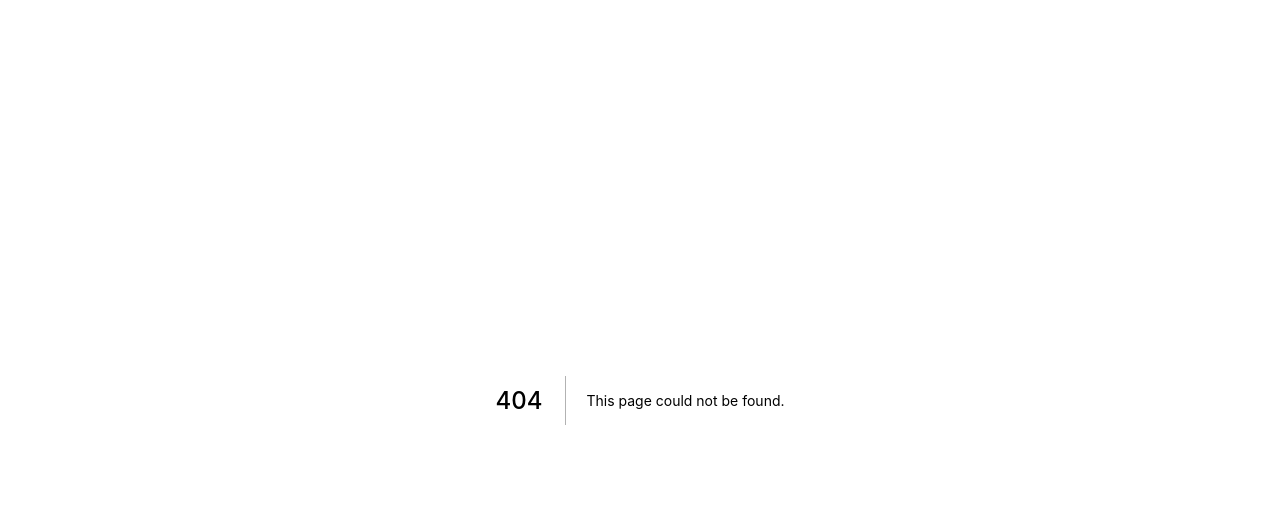
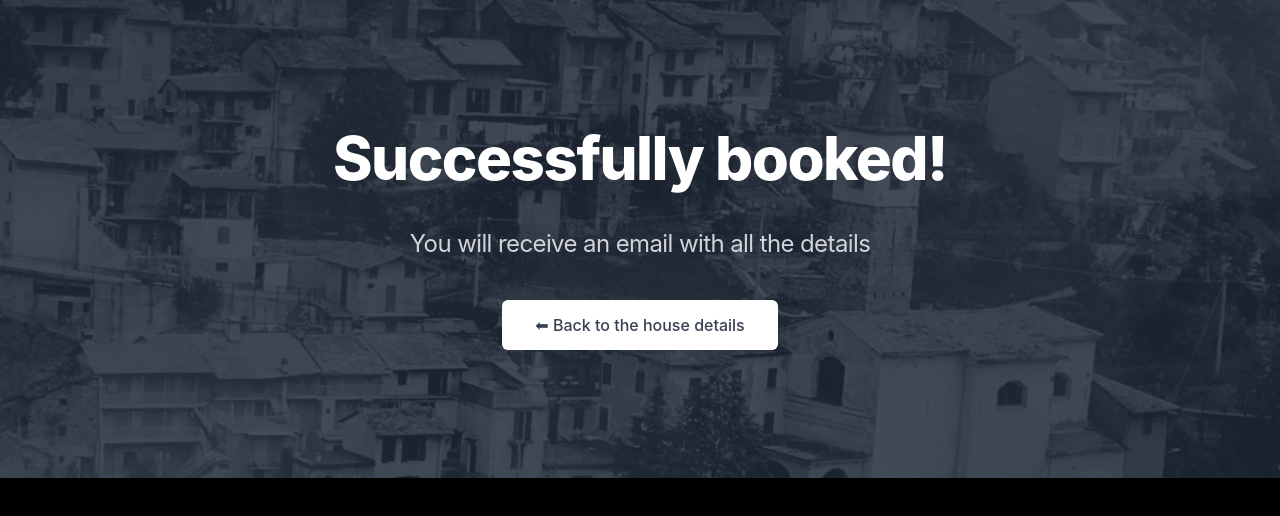
Before and after one commit to Jascha-Biederstedt/rental-apartment, a Next.js app: page /success in a window 1280 px wide. Before the commit this address had no page. Shown: the top 516 px of the page. Built offline with nearby package versions, Linux system fonts and the light colour scheme.

Commit message:
Add booking btn and success page

```diff
--- a/pages/calendar.js
+++ b/pages/calendar.js
@@ -129,6 +129,14 @@
             )}
           </p>
 
+          {numberOfNights > 0 && (
+            <Link href={'/success'}>
+              <button className='bg-green-500 text-white mt-5 mx-auto w-40 px-4 py-3 border border-transparent text-base font-medium rounded-md shadow-sm  sm:px-8'>
+                Book now
+              </button>
+            </Link>
+          )}
+
           <div className='pt-6 flex justify-center availability-calendar'>
             <DayPicker
               disabled={[
--- /dev/null
+++ b/pages/success.js
@@ -0,0 +1,49 @@
+import Head from 'next/head';
+import Link from 'next/link';
+
+const Success = () => {
+  return (
+    <div>
+      <Head>
+        <title>Rental Apartment</title>
+        <meta name='description' content='Rental Apartment Website' />
+        <link rel='icon' href='/favicon.ico' />
+      </Head>
+
+      <div className='relative overflow-hidden'>
+        <div className='relative'>
+          <div className='absolute inset-x-0 bottom-0 h-1/2 bg-gray-100'></div>
+          <div className=''>
+            <div className='relative shadow-xl  sm:overflow-hidden'>
+              <div className='absolute inset-0'>
+                <img className='h-full w-full object-cover' src='/img/1.jpeg' />
+                <div className='absolute inset-0 bg-gradient-to-r from-gray-100 to-gray-200 mix-blend-multiply'></div>
+              </div>
+              <div className='relative px-4 py-16 sm:px-6 sm:py-24 lg:py-32 lg:px-8  bg-gray-800/80'>
+                <h1 className='text-center text-4xl font-extrabold tracking-tight sm:text-5xl lg:text-6xl'>
+                  <span className='block text-white'>Successfully booked!</span>
+                </h1>
+                <h2 className='text-center text-2xl font-normal tracking-tight mt-10'>
+                  <span className='block text-gray-300'>
+                    You will receive an email with all the details
+                  </span>
+                </h2>
+                <div className='mt-10 max-w-sm mx-auto sm:max-w-none sm:flex sm:justify-center'>
+                  <div className='space-y-4 sm:space-y-0 sm:mx-auto sm:inline-grid sm:grid-cols-1 sm:gap-5'>
+                    <Link href={`/`}>
+                      <a className='flex items-center justify-center px-4 py-3 border border-transparent text-base font-medium rounded-md shadow-sm text-gray-700 bg-white hover:bg-indigo-50 sm:px-8'>
+                        ⬅ Back to the house details
+                      </a>
+                    </Link>
+                  </div>
+                </div>
+              </div>
+            </div>
+          </div>
+        </div>
+      </div>
+    </div>
+  );
+};
+
+export default Success;
```
